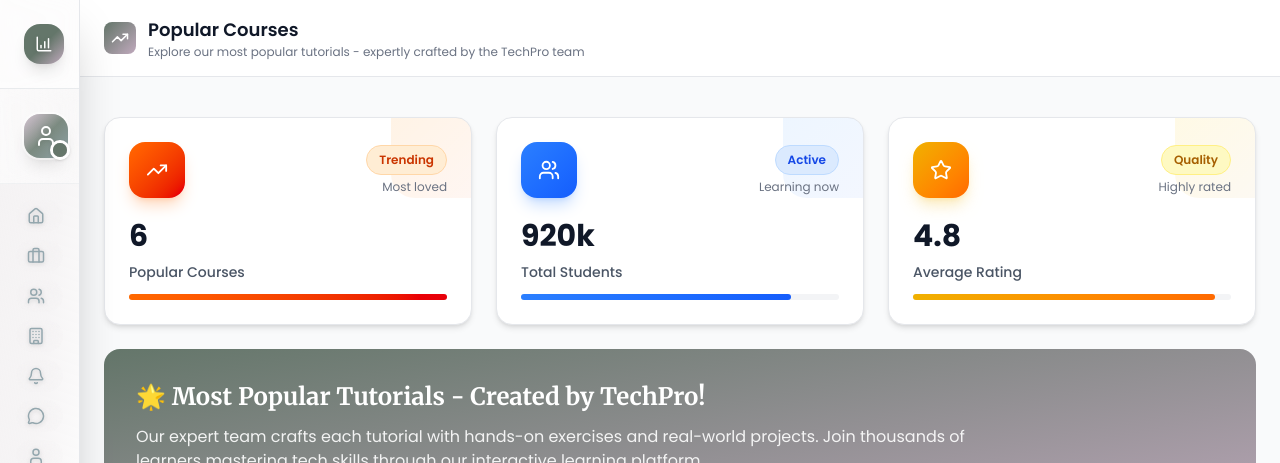
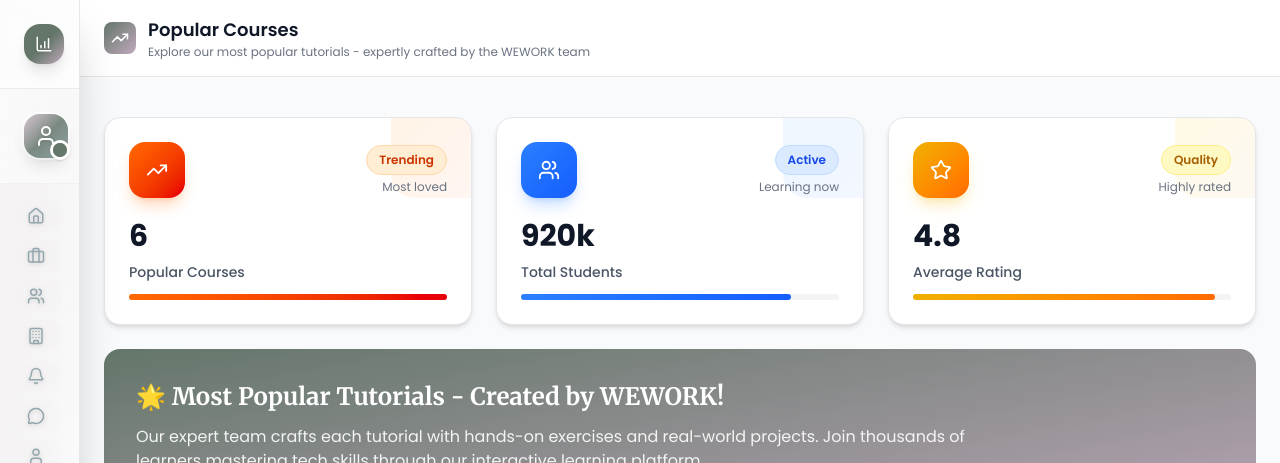
Before and after one commit to TechProoo/wework, a React (Vite) app: page /dashboard/popular-courses in a window 1280 px wide. Shown: the top 463 px of the page. Built offline with nearby package versions, Linux system fonts and the light colour scheme; sample sign-in values are in the browser's storage.

Commit message:
Finished the user interface - two

```diff
--- a/index.html
+++ b/index.html
@@ -11,7 +11,7 @@
       href="https://fonts.googleapis.com/css2?family=Merriweather:ital,opsz,wght@0,18..144,300..900;1,18..144,300..900&family=Poppins:ital,wght@0,100;0,200;0,300;0,400;0,500;0,600;0,700;0,800;0,900;1,100;1,200;1,300;1,400;1,500;1,600;1,700;1,800;1,900&display=swap"
       rel="stylesheet"
     />
-    <title>rework</title>
+    <title>WEWORK</title>
   </head>
   <body>
     <div id="root"></div>
--- a/package.json
+++ b/package.json
@@ -1,5 +1,5 @@
 {
-  "name": "rework",
+  "name": "wework",
   "private": true,
   "version": "0.0.0",
   "type": "module",
--- a/src/Components/Sidebar.tsx
+++ b/src/Components/Sidebar.tsx
@@ -202,7 +202,7 @@ export const Sidebar: React.FC<SidebarProps> = () => {
               letterSpacing: "-0.02em",
             }}
           >
-            TechPro
+            WEWORK
           </span>
         </div>
       </div>
--- a/src/Pages/Users/Courses_page.tsx
+++ b/src/Pages/Users/Courses_page.tsx
@@ -113,7 +113,7 @@ export const CoursesPage = () => {
     {
       id: "1",
       title: "Complete React Developer Course 2024",
-      instructor: "TechPro Team",
+      instructor: "WEWORK Team",
       instructorAvatar: "/api/placeholder/40/40",
       category: "web-dev",
       level: "Intermediate",
@@ -146,7 +146,7 @@ export const CoursesPage = () => {
     {
       id: "2",
       title: "UI/UX Design Fundamentals",
-      instructor: "TechPro Team",
+      instructor: "WEWORK Team",
       instructorAvatar: "/api/placeholder/40/40",
       category: "design",
       level: "Beginner",
@@ -178,7 +178,7 @@ export const CoursesPage = () => {
     {
       id: "3",
       title: "Python for Data Science",
-      instructor: "TechPro Team",
+      instructor: "WEWORK Team",
       instructorAvatar: "/api/placeholder/40/40",
       category: "data-science",
       level: "Intermediate",
@@ -211,7 +211,7 @@ export const CoursesPage = () => {
     {
       id: "4",
       title: "Flutter Mobile App Development",
-      instructor: "TechPro Team",
+      instructor: "WEWORK Team",
       instructorAvatar: "/api/placeholder/40/40",
       category: "mobile",
       level: "Advanced",
@@ -244,7 +244,7 @@ export const CoursesPage = () => {
     {
       id: "5",
       title: "Digital Marketing Mastery",
-      instructor: "TechPro Team",
+      instructor: "WEWORK Team",
       instructorAvatar: "/api/placeholder/40/40",
       category: "business",
       level: "Beginner",
@@ -277,7 +277,7 @@ export const CoursesPage = () => {
     {
       id: "6",
       title: "Node.js Backend Development",
-      instructor: "TechPro Team",
+      instructor: "WEWORK Team",
       instructorAvatar: "/api/placeholder/40/40",
       category: "web-dev",
       level: "Advanced",
@@ -549,7 +549,7 @@ export const CoursesPage = () => {
                       {course.title}
                     </h3>
                     <p className="text-sm text-gray-600 mb-2">
-                      Created by TechPro
+                      Created by WEWORK
                     </p>
                     <div className="flex items-center gap-2">
                       <div className="flex-1 bg-gray-200 rounded-full h-2">
@@ -864,7 +864,7 @@ export const CoursesPage = () => {
                     <User size={14} className="text-white" />
                   </div>
                   <span className="text-sm text-gray-700 font-medium">
-                    Created by TechPro
+                    Created by WEWORK
                   </span>
                 </div>
 
--- a/src/Pages/Users/DashboardHome.tsx
+++ b/src/Pages/Users/DashboardHome.tsx
@@ -170,7 +170,7 @@ export const DashboardHome = () => {
                     </div>
                     <div>
                       <h1 className="text-2xl lg:text-4xl font-bold bg-gradient-to-r from-white via-[var(--color-light)] to-white bg-clip-text text-transparent">
-                        Welcome to TechPro!
+                        Welcome to WEWORK!
                       </h1>
                       <p className="text-white/80 text-sm lg:text-base">
                         Your journey to tech excellence starts here
--- a/src/Pages/Users/EnrollmentPage.tsx
+++ b/src/Pages/Users/EnrollmentPage.tsx
@@ -194,7 +194,7 @@ export const EnrollmentPage = () => {
 
       return {
         id: tutorialId,
-        instructor: "TechPro Learning",
+        instructor: "WEWORK Learning",
         instructorAvatar: "/api/placeholder/60/60",
         instructorTitle: "Interactive Learning Platform",
         instructorRating: 4.9,
@@ -450,7 +450,7 @@ export const EnrollmentPage = () => {
                     </div>
                     <div className="flex-1">
                       <h3 className="text-xl font-bold text-gray-900 mb-1">
-                        TechPro Learning
+                        WEWORK Learning
                       </h3>
                       <p className="text-gray-600 mb-3">
                         Interactive Learning Platform
--- a/src/Pages/Users/PopularCoursesPage.tsx
+++ b/src/Pages/Users/PopularCoursesPage.tsx
@@ -58,7 +58,7 @@ const PopularCoursesPage = () => {
     {
       id: "1",
       title: "Complete Web Development Bootcamp",
-      instructor: "TechPro Team",
+      instructor: "WEWORK Team",
       instructorAvatar: "/api/placeholder/40/40",
       category: "Web Development",
       level: "Beginner",
@@ -92,7 +92,7 @@ const PopularCoursesPage = () => {
     {
       id: "2",
       title: "Python for Data Science and Machine Learning",
-      instructor: "TechPro Team",
+      instructor: "WEWORK Team",
       instructorAvatar: "/api/placeholder/40/40",
       category: "Data Science",
       level: "Intermediate",
@@ -126,7 +126,7 @@ const PopularCoursesPage = () => {
     {
       id: "3",
       title: "UI/UX Design Complete Course",
-      instructor: "TechPro Team",
+      instructor: "WEWORK Team",
       instructorAvatar: "/api/placeholder/40/40",
       category: "Design",
       level: "Beginner",
@@ -160,7 +160,7 @@ const PopularCoursesPage = () => {
     {
       id: "4",
       title: "React - The Complete Guide",
-      instructor: "TechPro Team",
+      instructor: "WEWORK Team",
       instructorAvatar: "/api/placeholder/40/40",
       category: "Web Development",
       level: "Intermediate",
@@ -195,7 +195,7 @@ const PopularCoursesPage = () => {
     {
       id: "5",
       title: "Mobile App Development with Flutter",
-      instructor: "TechPro Team",
+      instructor: "WEWORK Team",
       instructorAvatar: "/api/placeholder/40/40",
       category: "Mobile Development",
       level: "Intermediate",
@@ -229,7 +229,7 @@ const PopularCoursesPage = () => {
     {
       id: "6",
       title: "Cybersecurity Fundamentals",
-      instructor: "TechPro Team",
+      instructor: "WEWORK Team",
       instructorAvatar: "/api/placeholder/40/40",
       category: "Cybersecurity",
       level: "Beginner",
@@ -377,7 +377,7 @@ const PopularCoursesPage = () => {
             <span className="text-white text-xs font-bold">TP</span>
           </div>
           <span className="text-sm font-medium text-gray-700">
-            Created by TechPro
+            Created by WEWORK
           </span>
         </div>
 
@@ -488,7 +488,7 @@ const PopularCoursesPage = () => {
               <span className="text-white text-xs font-bold">TP</span>
             </div>
             <span className="text-sm font-medium text-gray-700">
-              Created by TechPro
+              Created by WEWORK
             </span>
           </div>
 
@@ -537,7 +537,7 @@ const PopularCoursesPage = () => {
   return (
     <DashboardLayout
       title="Popular Courses"
-      subtitle="Explore our most popular tutorials - expertly crafted by the TechPro team"
+      subtitle="Explore our most popular tutorials - expertly crafted by the WEWORK team"
       icon={<TrendingUp size={18} className="text-white" />}
       className="space-y-6"
       removeTopPadding={true}
@@ -653,7 +653,7 @@ const PopularCoursesPage = () => {
             className="text-xl lg:text-2xl font-bold mb-3"
             style={{ fontFamily: "Merriweather, serif" }}
           >
-            🌟 Most Popular Tutorials - Created by TechPro!
+            🌟 Most Popular Tutorials - Created by WEWORK!
           </h2>
           <p className="text-white/90 mb-6 text-sm lg:text-base">
             Our expert team crafts each tutorial with hands-on exercises and
--- a/src/Pages/Users/TutorialViewPage.tsx
+++ b/src/Pages/Users/TutorialViewPage.tsx
@@ -66,7 +66,7 @@ const TutorialViewPage = () => {
           category: "Web Development",
           level: "Beginner",
           duration: "3 hours",
-          instructor: "TechPro Team",
+          instructor: "WEWORK Team",
           rating: 4.9,
           students: 250000,
           thumbnail: "/api/placeholder/800/400",
@@ -170,7 +170,7 @@ function showMessage() {
           category: "Data Science",
           level: "Intermediate",
           duration: "4 hours",
-          instructor: "TechPro Team",
+          instructor: "WEWORK Team",
           rating: 4.8,
           students: 180000,
           thumbnail: "/api/placeholder/800/400",
@@ -302,7 +302,7 @@ print(f'Predicted salary for 10 years experience: \${predicted_salary[0]:.2f}')`
           category: "Design",
           level: "Beginner",
           duration: "2.5 hours",
-          instructor: "TechPro Team",
+          instructor: "WEWORK Team",
           rating: 4.7,
           students: 120000,
           thumbnail: "/api/placeholder/800/400",
--- a/src/data/notifications.ts
+++ b/src/data/notifications.ts
@@ -105,7 +105,7 @@ export const notifications: Notification[] = [
     actionUrl: "/dashboard/events",
     actionText: "RSVP",
     sender: {
-      name: "TechPro Academy",
+      name: "WEWORK Academy",
       avatar: "https://images.unsplash.com/photo-1560472354-b33ff0c44a43?w=150",
       role: "Education Team",
     },
```
Also changed, not shown: src/data/conversations.ts (+6 -6 lines), 1 other file (tests, documents, lock files or other folders).
